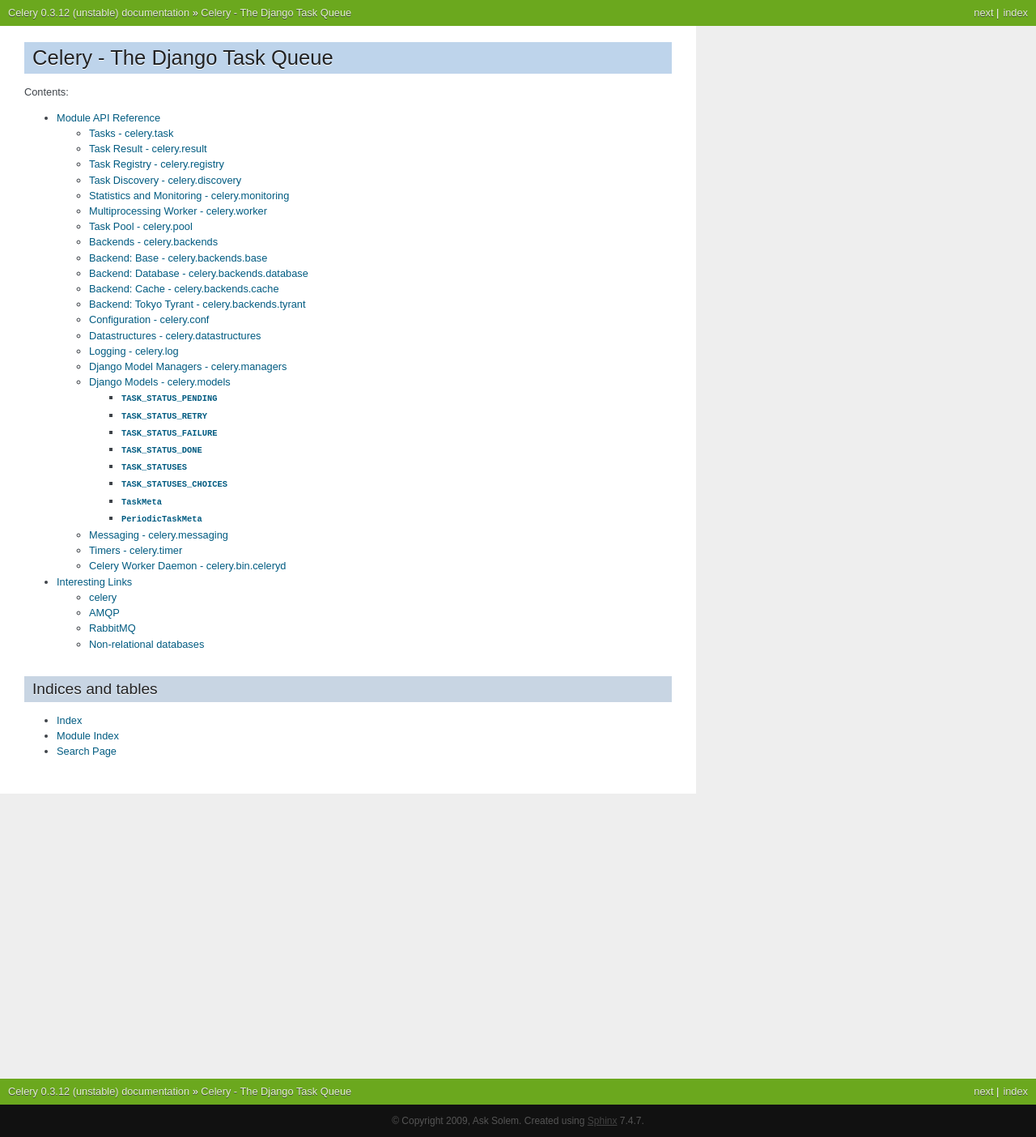
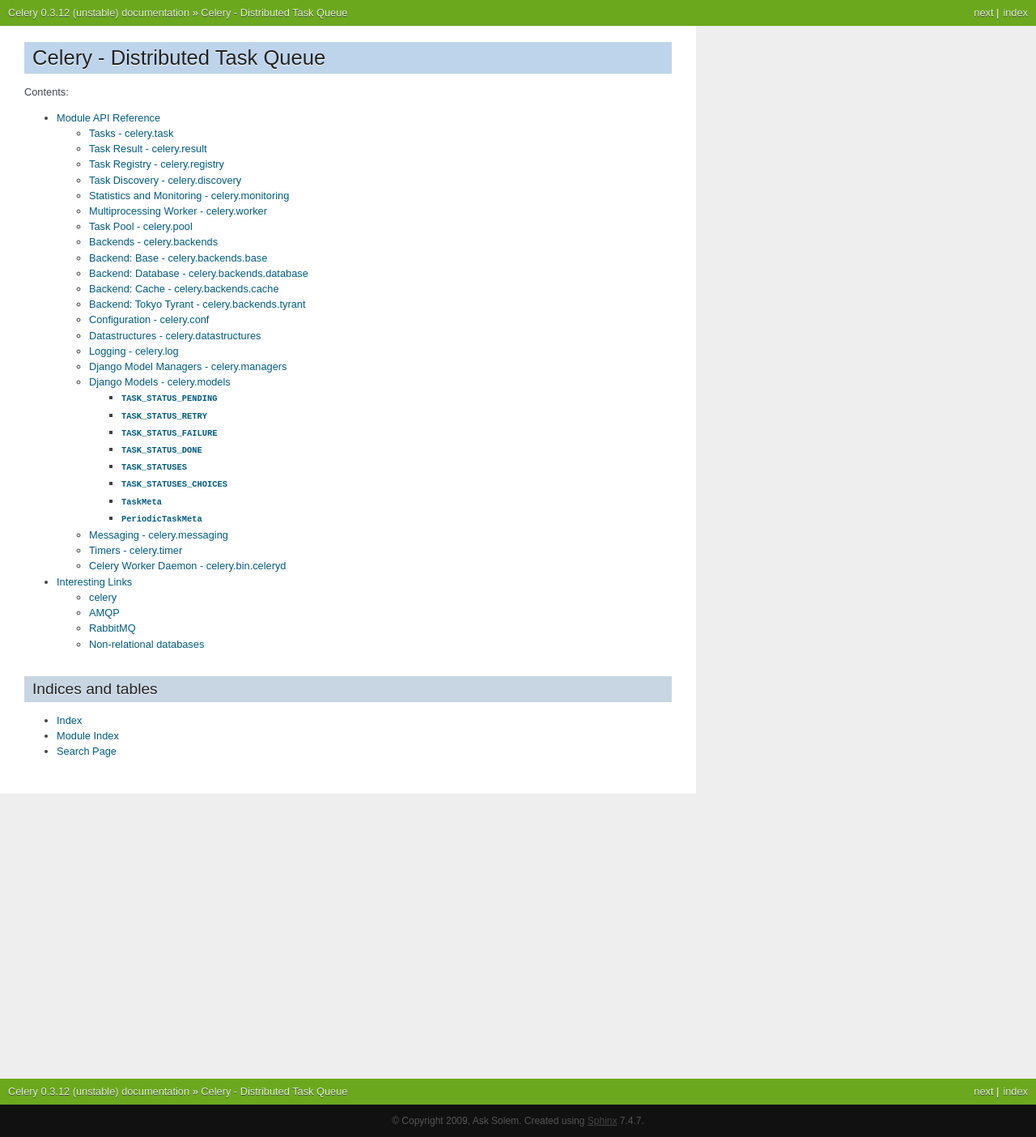
Before and after one commit to Klinikumxd/celery, a Sphinx documentation site: the page built from docs/index.rst, in a window 1280 px wide. Shown: the whole page at 81% size. Built offline with Sphinx 7.4.7, drawn with Linux system fonts in a browser that asks for light colours.

Commit message:
Python Task Queue ! Django Task Queue

```diff
--- a/README.rst
+++ b/README.rst
@@ -1,5 +1,5 @@
 ============================================
-celery - Distributed Task Queue for Django.
+celery - Distributed Task Queue for Python
 ============================================
 
 :Version: 0.3.12
@@ -7,7 +7,7 @@ celery - Distributed Task Queue for Django.
 Introduction
 ============
 
-``celery`` is a distributed task queue framework for Django.
+``celery`` is a distributed task queue framework for Python.
 
 It is used for executing tasks *asynchronously*, routed to one or more
 worker servers, running concurrently using multiprocessing.
--- a/celery/__init__.py
+++ b/celery/__init__.py
@@ -1,4 +1,4 @@
-"""Distributed Task Queue for Django"""
+"""Distributed Task Queue for Python"""
 VERSION = (0, 3, 12)
 __version__ = ".".join(map(str, VERSION))
 __author__ = "Ask Solem"
--- a/docs/index.rst
+++ b/docs/index.rst
@@ -2,9 +2,9 @@
    You can adapt this file completely to your liking, but it should at least
    contain the root `toctree` directive.
 
-================================
- Celery - The Django Task Queue
-================================
+=================================
+ Celery - Distributed Task Queue
+=================================
 
 Contents:
 
```
Also changed, not shown: 1 other file.
